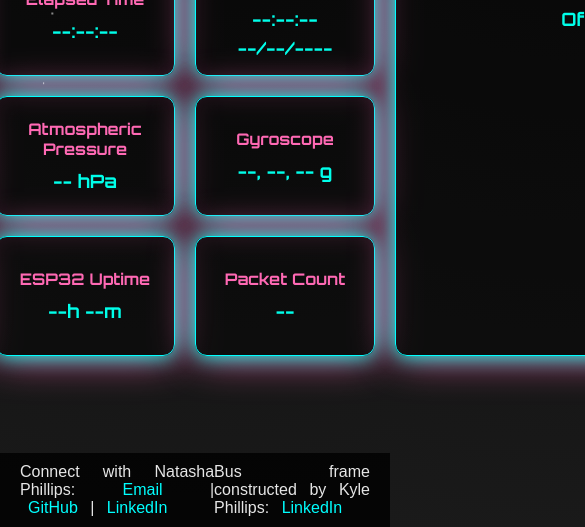
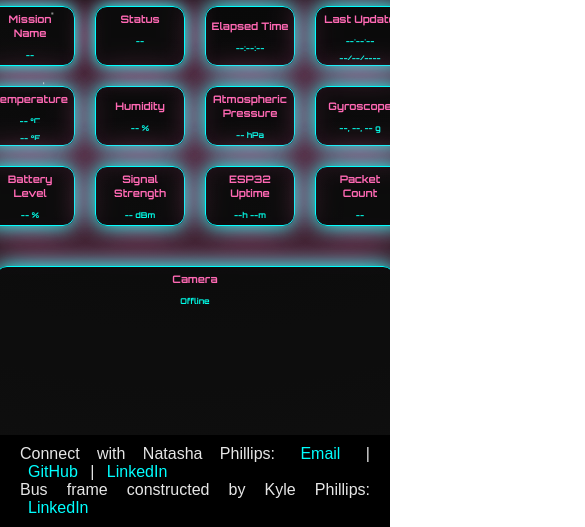
Before and after one commit to rene3phillips/cubesat-mission, a plain HTML site: page dashboard/index.html in a window 390 px wide. Shown: the part 317-844 px from the top of the page, 585 px wide, since content can reach past the window. Drawn offline with Linux system fonts and the light colour scheme; no server answers.

Commit message:
Added responsive design

```diff
--- a/dashboard/index.html
+++ b/dashboard/index.html
@@ -16,7 +16,7 @@
             </div>
             <div class="stats">
                 <div class="telemetry">
-                    <div class="reading-card" class="mission-info">
+                    <div class="reading-card mission-info">
                         <div id="mission" class="reading-item">
                             <h3>Mission Name</h3>
                             <p id="mission-name">--</p>
@@ -35,7 +35,7 @@
                             <p id="date">--/--/----</p>
                         </div>
                     </div>
-                    <div class="reading-card" class="sensors">
+                    <div class="reading-card sensors">
 
                         <div class="reading-item reading-item-small">
                             <h3>Temperature</h3>
@@ -55,7 +55,7 @@
                             <p id="gyro">--, --, -- g</p>
                         </div>
                     </div>
-                    <div class="reading-card" class="health">
+                    <div class="reading-card health">
                         <div class="reading-item">
                             <h3>Battery Level</h3>
                             <p id="battery">-- %</p>
--- a/dashboard/style.css
+++ b/dashboard/style.css
@@ -208,6 +208,8 @@ h1 {
     gap: 20px;
 }
 
+
+
 /* =========================
    Mission & About Text
 ========================= */
@@ -393,6 +395,101 @@ footer a:hover {
 } */
 
 
+
+
+
+
+
 /* =========================
    Responsive Design
 ========================= */
+
+@media screen and (max-width: 768px) {
+
+    body {
+        flex-direction: row;
+    }
+
+    .fullpage {
+        scroll-snap-align: none;
+        height: auto;
+    }
+
+    .stats {
+        display: flex;
+        flex-direction: column;
+        align-items: center;
+    }
+
+    .video {
+        width: 100%;
+        display: flex;
+        justify-content: center;
+    }
+
+    .reading-item {
+        height: 60px;
+        width: 90px;
+        padding: 5px;
+    }
+
+    .reading-item h3 {
+        font-size: 0.65rem;
+    }
+
+    .reading-item p {
+        font-size: 0.5rem;
+    }
+
+
+
+
+
+
+    h1 {
+        text-align: center;
+    }
+
+    /* removed mission logs (temporarily) */
+    #logs {
+        display: none;
+    }
+
+    #about-mission {
+        padding: 50px;
+    }
+
+    #about {
+        padding: 50px;
+    }
+
+    footer {
+        flex-direction: column;
+        align-items: flex-start;
+        background-color: black;
+    }
+
+
+    .about-me {
+        display: flex;
+    }
+
+    .about-pic {
+        order: 2;
+        padding-bottom: 50px;
+    }
+
+    .about-text {
+        order: 1;
+    }
+
+    #mission, #mission-status {
+        text-align: center;
+        height: 60px;
+        width: 90px;
+        padding: 5px;
+
+    }
+
+
+}
```
Also changed, not shown: 1 other file.
